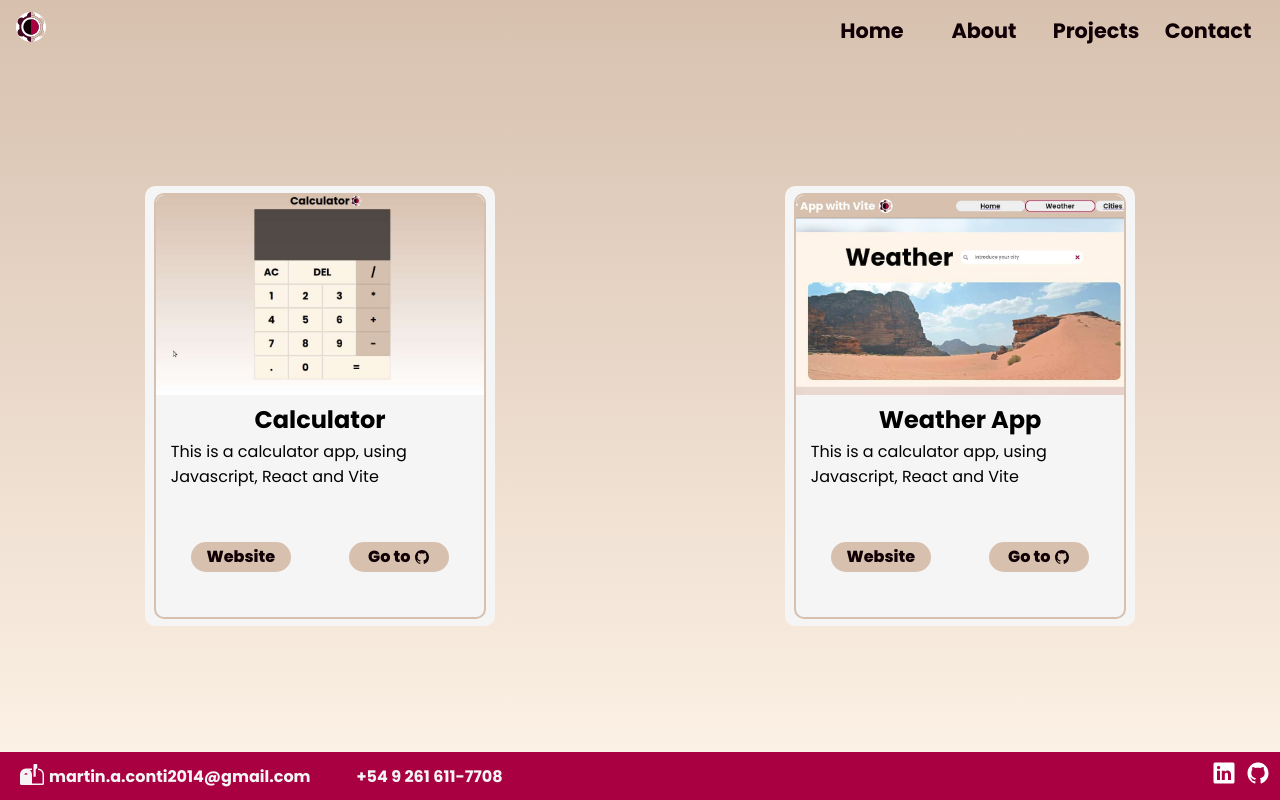
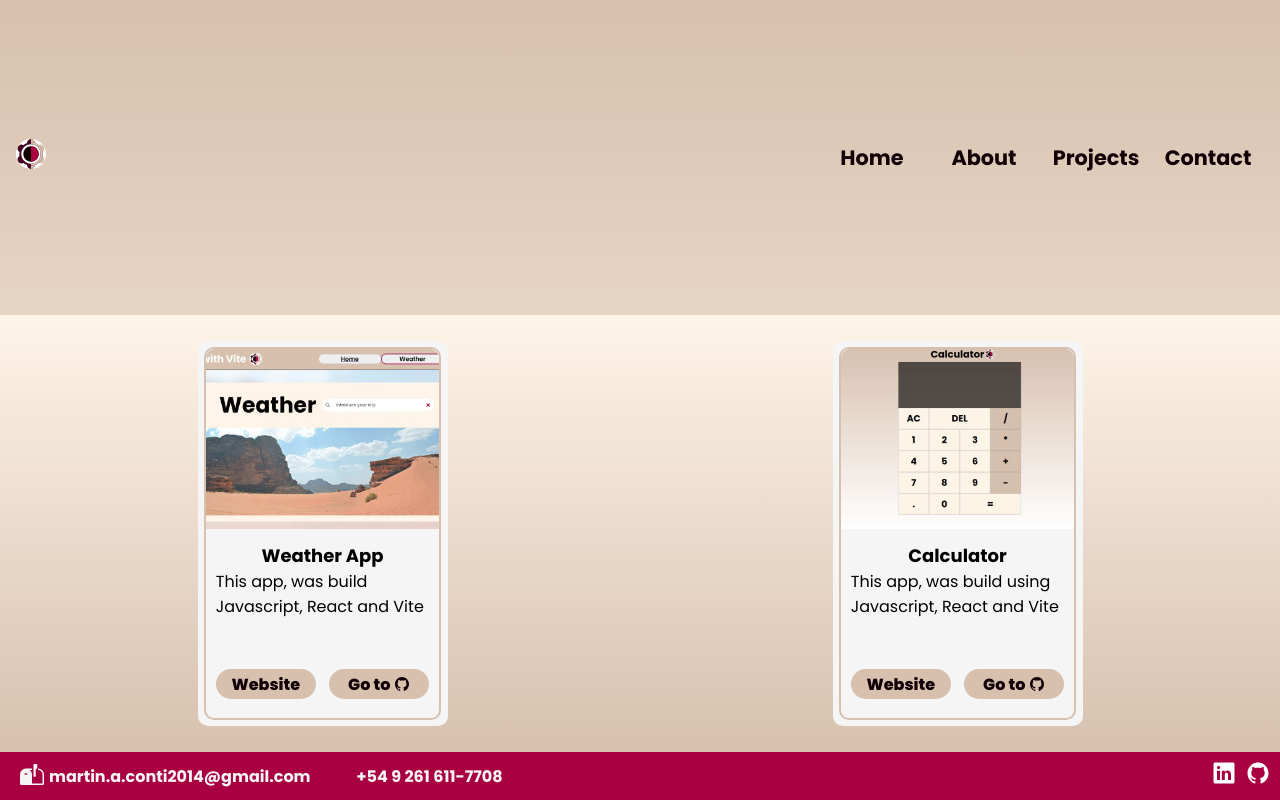
Before and after one commit to MARTINANDRESCONTI/portfolio-vite, a React (Vite) app: page /projects in a window 1280 px wide. Built offline with nearby package versions, Linux system fonts and the light colour scheme; some icons are missing.

Commit message:
styling projects page

```diff
--- a/src/components/Navbar.module.css
+++ b/src/components/Navbar.module.css
@@ -1,5 +1,5 @@
 .header {
-  height:60px;
+  height: 60px;
   width: 100%;
   display: flex;
   justify-content: space-between;
@@ -7,7 +7,6 @@
   padding: 1rem;
   z-index: 3;
   flex: 3;
-
 }
 
 .logo {
--- a/src/components/ProjectCard.module.css
+++ b/src/components/ProjectCard.module.css
@@ -1,12 +1,12 @@
 .mask {
-  margin: 50px 0px;
-  height: 440px;
-  width:350px;
+  height: 385px;
+  width:250px;
   display: flex;
   align-items: center;
   justify-content: center;
   background-color: var(--appWhite);
   border-radius: 10px;
+  margin: 1%;
 }
 
 .container {
@@ -19,7 +19,7 @@
 
 .img {
   object-fit: cover;
-  height: 200px;
+  height: 180px;
   width: 100%;
   border-radius: 9px 9px 0px 0px;
 }
@@ -27,15 +27,16 @@
 .containerbody {
   height: 170px;
   width: 100%;
-  padding:  0px 15px;
+  padding:  0px 10px;
   display: flex;
   flex-direction: column;
-  justify-content: space-between;
+  justify-content: center;
 }
 
 .title {
   display: flex;
   justify-content: center;
+  font-size: 18px;
 }
 
 .description {
@@ -44,9 +45,9 @@
 }
 
 .buttoncontainer {
+  width: 100%;
   display: flex;
   justify-content: space-between;
-  padding: 0px 20px;
 }
 
 .buttoncontainer a {
@@ -72,7 +73,7 @@
 .github:hover {
   opacity: 0.7;
 }
-
+/*
 @media screen and (max-width: 600px) {
   .containerbody {
     height: 170px;
@@ -122,4 +123,4 @@
   .github:hover {
     opacity: 0.7;
   }
-}
+} */
--- a/src/utils/cardsData.jsx
+++ b/src/utils/cardsData.jsx
@@ -1,16 +1,16 @@
 export default [
+  {
+    img: './weather.jpeg',
+    title: 'Weather App',
+    description: 'This app, was build Javascript, React and Vite',
+    website: 'https://weather-app-vite-phi.vercel.app/',
+    github: 'https://github.com/MARTINANDRESCONTI/vite-weather-app'
+  },
   {
     img: './calculator.jpeg',
     title: 'Calculator',
-    description: 'This is a calculator app, using Javascript, React and Vite',
+    description: 'This app, was build using Javascript, React and Vite',
     website: 'https://vite-calculator-theta.vercel.app/',
     github: 'https://github.com/MARTINANDRESCONTI/vite-calculator'
-  },
-  {
-    img: './weather.jpeg',
-    title: 'Weather App',
-    description: 'This is a calculator app, using Javascript, React and Vite',
-    website: 'https://weather-app-vite-phi.vercel.app/',
-    github: 'https://github.com/MARTINANDRESCONTI/vite-weather-app'
   }
 ]
--- a/src/views/Projects.module.css
+++ b/src/views/Projects.module.css
@@ -1,21 +1,12 @@
 .container {
-  height: 100%;
+  height: fit-content;
   width: 100%;
-  display: flex;
-  flex-wrap: wrap;
-  justify-content: space-around;
-  align-items: center;
+  display: grid;
+  grid-template-columns: repeat( auto-fit, minmax(250px, 1fr) );
+  grid-template-rows: max-content;
+  column-gap: 10px;
+  row-gap: 10px;
+  justify-items: center;
+  padding: 20px 10px;
+  background: linear-gradient( var(--appVeige), var(--appBrown));
 }
-
-@media screen and (max-width: 600px) {
-  .container {
-    height:fit-content;
-    width:500px;
-    display: flex;
-    flex-direction: column;
-    justify-content: space-around;
-    align-items: center;
-    padding-bottom: 20px;
-  }
-
-}
```
Also changed, not shown: public/card.jpeg (added).
